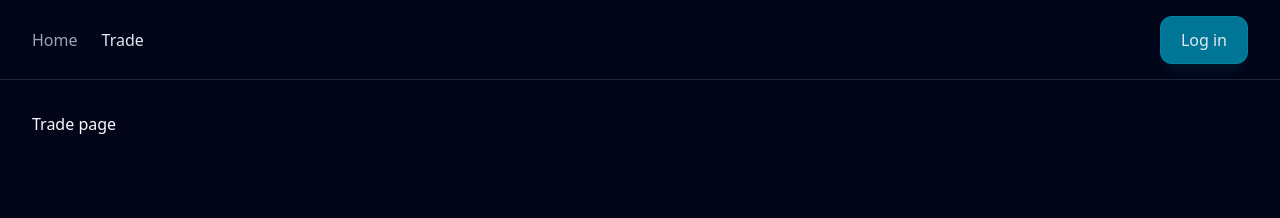
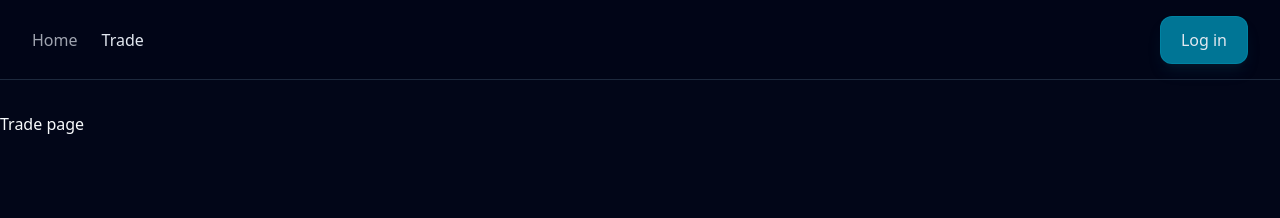
Before and after one commit to iamvusalalakbarov/crypto-trading-app, a Next.js app: page /trade in a window 1280 px wide. Shown: the top 218 px of the page. Built offline with nearby package versions, Linux system fonts and the light colour scheme.

Commit message:
refactor: updated main tag styles with a container

```diff
--- a/src/app/layout.tsx
+++ b/src/app/layout.tsx
@@ -24,7 +24,7 @@ export default function RootLayout({ children }: Readonly<PropsWithChildren>) {
       >
         <ReactQueryProvider>
           <Header />
-          <main className="p-8">{children}</main>
+          <main className="container mx-auto py-8">{children}</main>
         </ReactQueryProvider>
       </body>
     </html>
```
